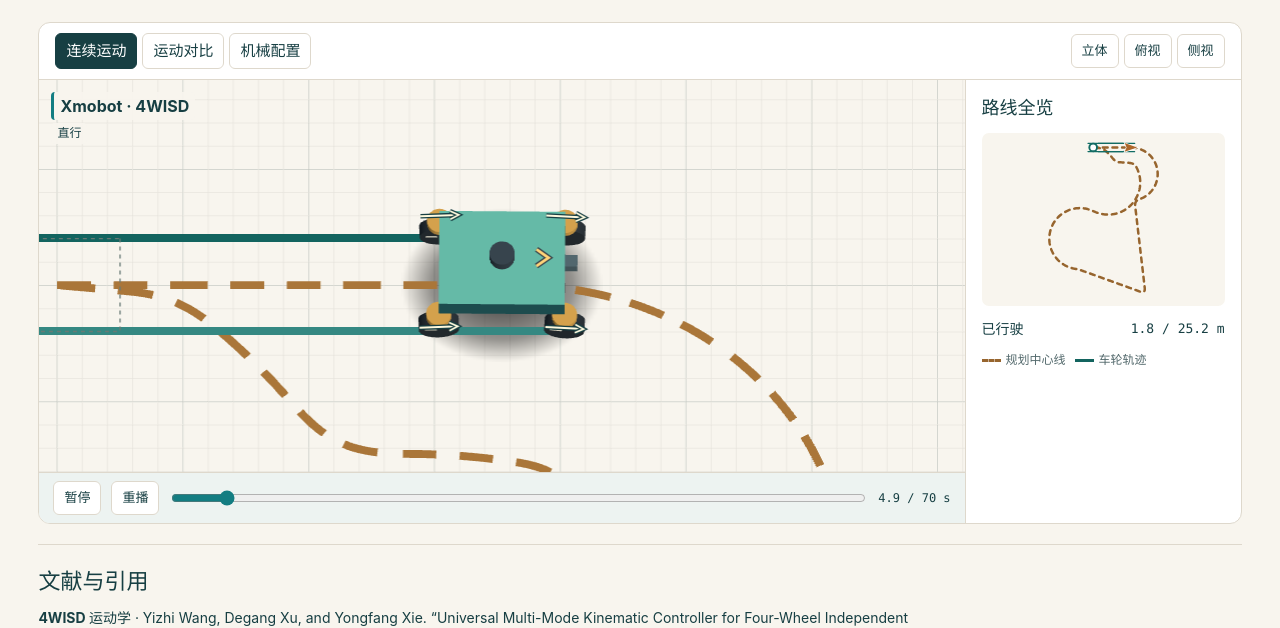
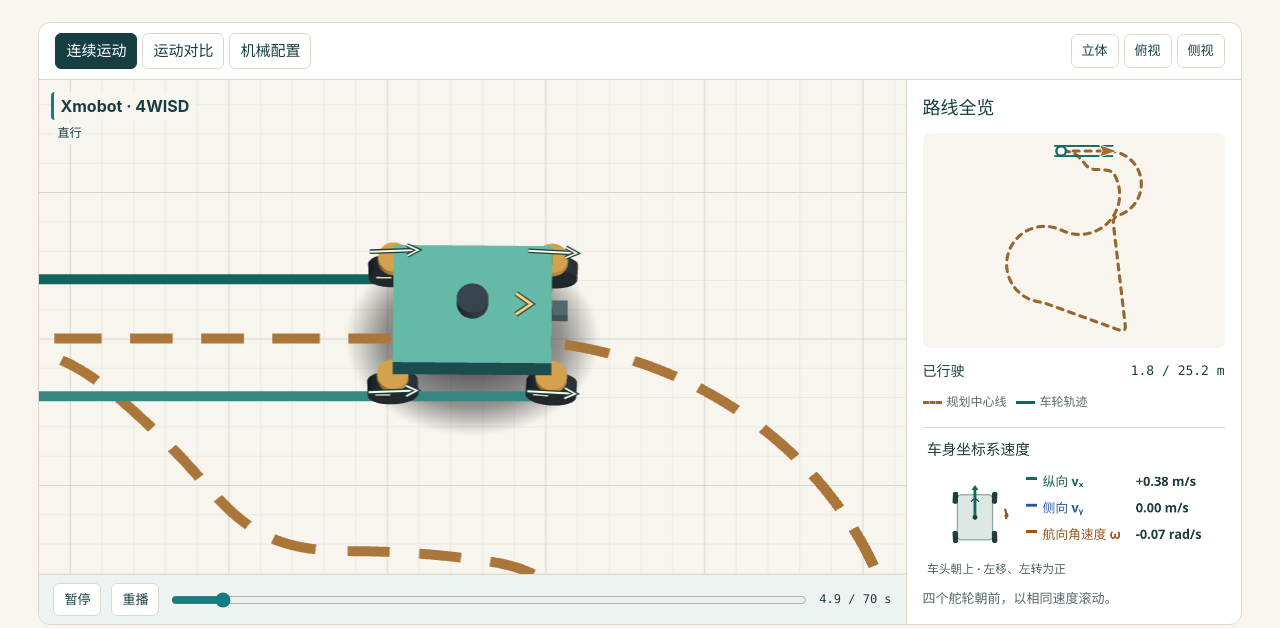
Before and after one commit to YeatsWang/xmobot_viz, a plain HTML site: page index.html in a window 1280 px wide. Shown: the part 182-810 px from the top of the page. Drawn offline with Linux system fonts and the light colour scheme; animation ran at ten frames a second.

Commit message:
Explain combined translation and rotation with a live body-frame velocity diagram

```diff
--- /dev/null
+++ b/assets/body-velocity.js
@@ -0,0 +1,61 @@
+// Robot-fixed frame: x forward, y left, positive yaw counterclockwise.
+// Opposite wheel locations cancel the rotational terms when averaged.
+(() => {
+  const colors={forward:'#17665e',left:'#285899',yaw:'#9a561f',ink:'#203e40'};
+  function twist(frame) {
+    const v=frame.w.map(([angle,speed])=>[speed*Math.cos(angle),speed*Math.sin(angle)]);
+    const mean=axis=>v.reduce((sum,a)=>sum+a[axis],0)/4;
+    const [,flY]=v[0],[,frY]=v[1],[,rlY]=v[2],[,rrY]=v[3];
+    const omega=(flY+frY-rlY-rrY)/(2*window.viewer.profiles.standard.wheelbase);
+    return [mean(0),mean(1),omega].map(n=>Math.abs(n)<.0001?0:n);
+  }
+  function arrow(g,x,y,dx,dy,color){
+    const length=Math.hypot(dx,dy);
+    if(length<1.2)return;
+    const a=Math.atan2(dy,dx);
+    g.save();g.translate(x,y);g.rotate(a);
+    const head=Math.min(5,length*.6);g.fillStyle=color;g.strokeStyle=color;g.lineWidth=3;
+    g.beginPath();g.moveTo(0,0);g.lineTo(length-head*.7,0);g.stroke();
+    g.beginPath();g.moveTo(length,0);g.lineTo(length-head,-head*.72);g.lineTo(length-head,head*.72);g.closePath();g.fill();g.restore();
+  }
+  function draw(g,frame,x,y,width,height,english=false) {
+    const [vx,vy,omega]=twist(frame);
+    const zoom=Math.min(width/308,height/147);
+    g.save();g.translate(x+(width-308*zoom)/2,y+(height-147*zoom)/2);g.scale(zoom,zoom);
+    const font=' "PingFang SC",system-ui,sans-serif';
+    function text(t,xx,yy,size,color=colors.ink,weight=550){
+      g.fillStyle=color;g.font=weight+' '+size+'px'+font;g.textAlign='left';g.textBaseline='alphabetic';g.fillText(t,xx,yy);
+    }
+    text(english?'Body-frame velocity':'车身坐标系速度',4,17,15,colors.ink,650);
+    const cx=53,cy=81;
+    g.fillStyle='#dce8e3';g.strokeStyle='#8ba39e';g.lineWidth=1.2;
+    g.beginPath();g.roundRect(cx-18,cy-23,36,46,4);g.fill();g.stroke();
+    // Nose and signed wheel angles remain visible when the chassis is stationary.
+    g.beginPath();g.moveTo(cx-4,cy-16);g.lineTo(cx,cy-20);g.lineTo(cx+4,cy-16);g.strokeStyle=colors.ink;g.stroke();
+    frame.w.forEach(([angle],i)=>{
+      g.save();g.translate(cx+(i%2?20:-20),cy+(i<2?-20:20));g.rotate(-angle);
+      g.fillStyle=colors.ink;g.beginPath();g.roundRect(-2.7,-6,5.4,12,2);g.fill();g.restore();
+    });
+    arrow(g,cx,cy,0,-vx*86,colors.forward);arrow(g,cx,cy,-vy*86,0,colors.left);
+    if(Math.abs(omega)>.008){
+      const sign=Math.sign(omega),start=-.28,end=start-sign*Math.min(2.5,Math.abs(omega)*4.5),r=32;
+      g.strokeStyle=colors.yaw;g.lineWidth=2.3;g.beginPath();g.arc(cx,cy,r,start,end,sign>0);g.stroke();
+      const dx=sign*Math.sin(end)*6,dy=-sign*Math.cos(end)*6;
+      arrow(g,cx+r*Math.cos(end)-dx,cy+r*Math.sin(end)-dy,dx,dy,colors.yaw);
+    }
+    g.fillStyle=colors.ink;g.beginPath();g.arc(cx,cy,2.5,0,Math.PI*2);g.fill();
+    const rows=[
+      [english?'Forward vₓ':'纵向 vₓ',vx,'m/s',colors.forward],
+      [english?'Lateral vᵧ':'侧向 vᵧ',vy,'m/s',colors.left],
+      [english?'Yaw ω':'航向角速度 ω',omega,'rad/s',colors.yaw]
+    ];
+    rows.forEach(([label,value,unit,color],i)=>{
+      const yy=49+27*i;g.fillStyle=color;g.fillRect(105,yy-9,11,3);
+      text(label,122,yy,13,color,650);
+      text((value>0?'+':'')+value.toFixed(2)+' '+unit,217,yy,13);
+    });
+    text(english?'Nose up · leftward motion and left yaw are positive':'车头朝上 · 左移、左转为正',4,138,12,'#526466');
+    g.restore();
+  }
+  window.XmobotVelocity={twist,draw};
+})();
--- a/assets/route.js
+++ b/assets/route.js
@@ -10,7 +10,7 @@
     [13,'向左横移','Translate left'], [21,'向右斜行','Diagonal right'],
     [29.5,'前轮阿克曼 · 右转','Front Ackermann · right turn'],
     [41.5,'后轮阿克曼 · 左转','Rear Ackermann · left turn'],
-    [53.5,'柳叶飘','Leaf sway'], [62,'原地回转','Centre pivot']
+    [53.5,'平移与转动的复合运动','Combined translation and rotation'], [62,'原地回转','Centre pivot']
   ];
   const centre = frames.map(({p}) => [p[0], p[1]]);
   const tracks = [[.25,.2],[.25,-.2],[-.25,.2],[-.25,-.2]].map(([cx,cy]) =>
--- a/assets/site.css
+++ b/assets/site.css
@@ -111,3 +111,9 @@ footer span{margin-right:auto}
   #lapTitle,.lapDistance,.lapLegend{grid-column:2;margin:0}.lapLegend{align-self:start}
   .twins.route-view{min-height:330px}
 }
+
+#velocityPlot{display:block;width:100%;height:auto;border-top:1px solid var(--line);margin-top:16px;padding-top:10px}
+@media(max-width:760px){#velocityPlot{grid-column:1/-1;max-width:370px;justify-self:center;margin-top:8px}}
+
+@media(min-width:761px){.bench:has(.route-view){grid-template-columns:minmax(0,1fr) clamp(285px,27vw,335px)}}
+#lapExplanation{grid-column:1/-1;margin-top:6px}
--- a/assets/site.js
+++ b/assets/site.js
@@ -133,10 +133,29 @@ const mapTracks=lap.tracks.map(points=>{
 });
 const [startX,startY]=mapPoint(lap.centre[0]);
 $('mapStart').setAttribute('cx',startX);$('mapStart').setAttribute('cy',startY);
+const phaseNotes=[
+ ['四个舵轮朝前，以相同速度滚动。','All four wheels point forward and roll at the same speed.'],
+ ['前轮向右、后轮向左，四个轮心分别沿弧线运动。','Front wheels steer right and rear wheels left. Each wheel centre follows its own arc.'],
+ ['四轮平行向左，车身横移时保持航向。','All wheels roll left in parallel while the chassis holds its heading.'],
+ ['四轮朝右前方滚动，航向保持不变。','All wheels roll diagonally forward and right with a fixed heading.'],
+ ['前轮向右偏转，后轮保持正向，车头向右转。','The front wheels steer right, the rear wheels stay straight and the chassis turns right.'],
+ ['前轮保持正向，后轮向右偏转，车头向左转。','The front wheels stay straight and the rear wheels steer right, turning the chassis left.'],
+ ['前进中，侧向速度由左变右，同时车头向左转动。','During forward travel, lateral velocity changes from left to right while the chassis yaws left.'],
+ ['车心停在起点，各轮沿圆周切线滚动，将车头转回初始方向。','The centre stays at the start point. The wheels roll tangentially to turn the chassis back to its initial heading.']
+];
 function syncRoute(){
  const index=lap.indexAt(state.time),[x,y,yaw]=lap.frames[index].p;
+ const plot=$('velocityPlot'),g=plot.getContext('2d'),frame=lap.frames[index];
+ if(plot.dataset.frame!==String(index)||plot.dataset.lang!==String(state.english)){
+   g.clearRect(0,0,plot.width,plot.height);XmobotVelocity.draw(g,frame,0,0,plot.width,plot.height,state.english);
+   const [vx,vy,w]=XmobotVelocity.twist(frame).map(v=>v.toFixed(2));
+   plot.setAttribute('aria-label',word('车身坐标系速度','Body-frame velocity')+' · vx '+vx+' m/s · vy '+vy+' m/s · ω '+w+' rad/s');
+   plot.dataset.frame=index;plot.dataset.lang=state.english;
+ }
  const [px,py]=mapPoint([x,y]), total=lap.distance.at(-1);
  const phase=lap.stages.findLast(([start])=>state.time>=start);
+ const explanation=phaseNotes[lap.stages.indexOf(phase)][state.english?1:0];
+ if($('lapExplanation').textContent!==explanation)$('lapExplanation').textContent=explanation;
  $('value-a').textContent=state.time>=lap.duration?word('已回到起点','Lap complete'):phase[state.english?2:1];
  $('lapDistance').textContent=lap.distance[index].toFixed(1)+' / '+total.toFixed(1)+' m';
  for(const {path,lengths} of mapTracks)path.setAttribute('stroke-dasharray',(lengths[index]/lengths.at(-1))+' 1');
@@ -226,6 +245,9 @@ function update(){
 }
 function openComparison(){
  const key=location.hash.slice(1);
+ if(key==='compound'){
+   switchTab('route');set({time:lap.stages[6][0],playing:!matchMedia('(prefers-reduced-motion: reduce)').matches});document.querySelector('.lab').scrollIntoView();return;
+ }
  if(key==='route'||key==='kinematics'){
    switchTab(key==='route'?'route':'motion');(key==='route'?document.querySelector('.lab'):$('kinematics')).scrollIntoView();return;
  }
--- a/index.html
+++ b/index.html
@@ -1,5 +1,5 @@
 <!doctype html>
-<html lang="zh-CN"><head><meta charset="utf-8"><meta name="viewport" content="width=device-width,initial-scale=1"><link rel="icon" type="image/png" href="assets/xmobot-logo.png"><meta name="theme-color" content="#F8F5EE"><meta name="description" content="在浏览器中探索 Xmobot 的可调车身与车轮、4WISD 与差速、麦轮和阿克曼的运动对照和单／双臂配置。Explore the modular Xmobot mobile robot in 3D."><title>Xmobot · 移动机器人构型实验室</title><link rel="stylesheet" href="assets/katex.min.css"><link rel="stylesheet" href="assets/site.css?v=balanced2"></head>
+<html lang="zh-CN"><head><meta charset="utf-8"><meta name="viewport" content="width=device-width,initial-scale=1"><link rel="icon" type="image/png" href="assets/xmobot-logo.png"><meta name="theme-color" content="#F8F5EE"><meta name="description" content="在浏览器中探索 Xmobot 的可调车身与车轮、4WISD 与差速、麦轮和阿克曼的运动对照和单／双臂配置。Explore the modular Xmobot mobile robot in 3D."><title>Xmobot · 移动机器人构型实验室</title><link rel="stylesheet" href="assets/katex.min.css"><link rel="stylesheet" href="assets/site.css?v=kinematics3"></head>
 <body><header><div class="wrap nav"><a class="brand" href="#top" aria-label="Xmobot"><img class="brand-logo" src="assets/xmobot-logo.png" width="38" height="38" alt=""> Xmobot</a><nav><a href="https://github.com/YeatsWang/xmobot_viz">xmobot_viz ↗</a><button id="lang" lang="en">English</button></nav></div></header>
 <main id="top"><div class="wrap"><section class="hero">
 <div><h1>Xmobot</h1><p class="model-name" data-en="Configurable mobile robot">可拓展配置的移动机器人</p></div>
@@ -15,6 +15,7 @@
 <path id="mapRobot" d="M8 0 L-5 -4.5 L-3 0 L-5 4.5 Z"/></svg>
 <div class="lapDistance"><span data-en="Distance travelled">已行驶</span><output id="lapDistance"></output></div>
 <div class="lapLegend"><span data-en="Planned centreline">规划中心线</span><span data-en="Wheel tracks">车轮轨迹</span></div>
+<canvas id="velocityPlot" width="616" height="294" role="img"></canvas><p id="lapExplanation" class="help"></p>
 </section><div id="setupControls"><div id="geometry"><h2 data-en="Chassis profiles">底盘形态</h2><div class="choices" id="presets"></div><div class="specs"><div class="range"><label for="length" data-en="Body length">车长</label><output for="length"></output><input id="length" type="range" min="32" max="84" step="1"></div><div class="range"><label for="width" data-en="Body width">车宽</label><output for="width"></output><input id="width" type="range" min="25" max="68" step="1"></div><div class="range"><label for="height" data-en="Body height">车身厚度</label><output for="height"></output><input id="height" type="range" min="5" max="21" step="1"></div><div class="range"><label for="wheelbase" data-en="Wheelbase L">轴距 L</label><output for="wheelbase"></output><input id="wheelbase" type="range" min="28" max="82" step="1"></div><div class="range"><label for="track" data-en="Track W">轮距 W</label><output for="track"></output><input id="track" type="range" min="26" max="72" step="1"></div><div class="range"><label for="radius" data-en="Wheel diameter 2r">轮径 2r</label><output for="radius"></output><input id="radius" type="range" min="10" max="30" step="1"></div><div class="range"><label for="wheelWidth" data-en="Wheel width">轮宽</label><output for="wheelWidth"></output><input id="wheelWidth" type="range" min="3" max="10" step="1"></div></div><p class="help" id="mountInfo"></p><button id="seeEquations" data-en="Motion equations">运动公式</button></div>
 <div id="movement" hidden><h2 id="demoTitle"></h2><p class="help" id="demoInfo"></p>
 <p class="wheel-key" data-en="Wheel readouts: steering angle (°) / spin rate (rad/s). Arrows show rolling direction.">车轮读数为转角（°）/ 轮速（rad/s），箭头表示滚动方向。</p><a href="#kinematics" class="course-link" data-en="Steering and wheel-speed equations">转角与轮速公式</a><details id="free"><summary data-en="Explore seven 4WISD motions">自由对照七种 4WISD 运动</summary><div id="driveSelects"></div></details><div class="legend"><span data-en="Wheel tracks">轮迹</span><span data-en="Starting footprint">起点轮廓</span></div></div>
@@ -34,4 +35,4 @@
 <section class="sources"><h2 data-en="References">文献与引用</h2>
 <p><strong data-en="4WISD kinematics">4WISD 运动学</strong> · Yizhi Wang, Degang Xu, and Yongfang Xie. “Universal Multi-Mode Kinematic Controller for Four-Wheel Independent Steering and Driving Mobile Robots.” <i>2025 China Automation Congress (CAC)</i>, pp. 4491–4496. <a href="https://ieeexplore.ieee.org/document/11487174">IEEE Xplore</a> · <a href="xmobot.bib" download>BibTeX</a></p>
 <p><strong data-en="Xmobot in robotics education">Xmobot 机器人教育平台</strong> · Yizhi Wang, Minjuan Wang, Degang Xu, John Chi-Kin Lee, and Yongfang Xie. “Xmobot: Enabling Rapid Build-and-Train Robotics Education With Agentic AI.” <i>IEEE Transactions on Learning Technologies</i>, vol. 19, pp. 376–387, 2026. <a href="https://ieeexplore.ieee.org/document/11475163">IEEE Xplore</a></p>
-</section><footer><span>Xmobot &nbsp; / &nbsp; YeatsWang</span><a data-en="Model source" href="https://github.com/YeatsWang/xmobot/tree/d97a9d3515f805a33e0ed3ea8602adba558f9564/urdf">模型来源</a><a href="assets/licenses.txt" data-en="Licenses">开源许可</a></footer></div></main><script src="assets/viewer.js"></script><script src="assets/models.js"></script><script src="assets/route-data.js?v=balanced2"></script><script src="assets/route.js?v=balanced2"></script><script src="assets/lab.js?v=balanced2"></script><script src="assets/templates.js"></script><script src="assets/urdf.js"></script><script src="assets/katex.min.js"></script><script src="assets/kinematics.js"></script><script src="assets/site.js?v=balanced2"></script></body></html>
+</section><footer><span>Xmobot &nbsp; / &nbsp; YeatsWang</span><a data-en="Model source" href="https://github.com/YeatsWang/xmobot/tree/d97a9d3515f805a33e0ed3ea8602adba558f9564/urdf">模型来源</a><a href="assets/licenses.txt" data-en="Licenses">开源许可</a></footer></div></main><script src="assets/viewer.js"></script><script src="assets/models.js"></script><script src="assets/route-data.js?v=kinematics3"></script><script src="assets/route.js?v=kinematics3"></script><script src="assets/lab.js?v=kinematics3"></script><script src="assets/templates.js"></script><script src="assets/urdf.js"></script><script src="assets/katex.min.js"></script><script src="assets/kinematics.js"></script><script src="assets/body-velocity.js"></script><script src="assets/site.js?v=kinematics3"></script></body></html>
```
Also changed, not shown: 3 other files.
